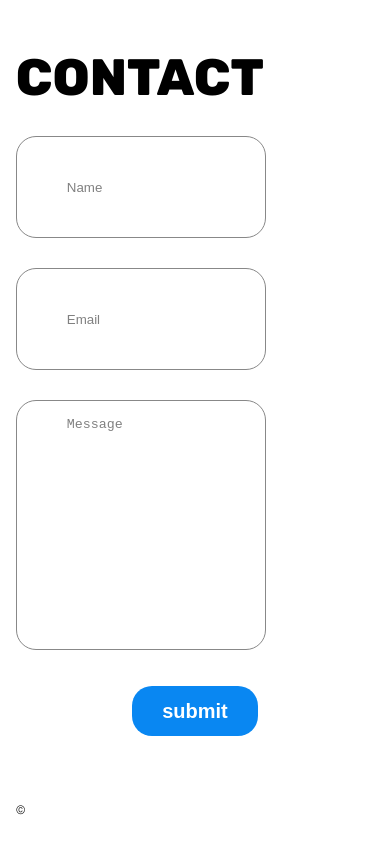
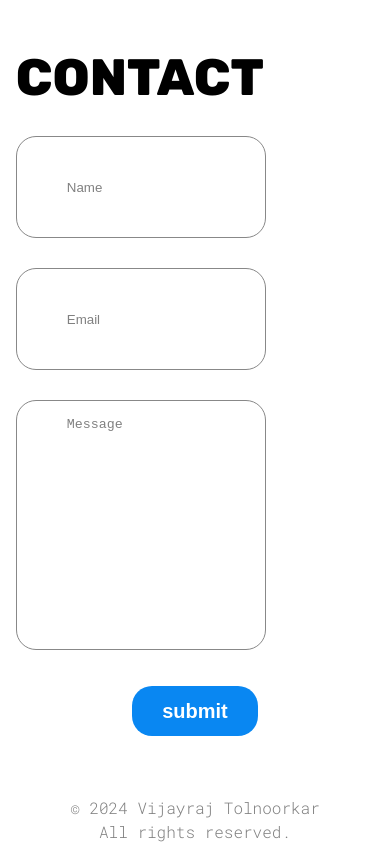
Before and after one commit to Vijayt2001/portfolio-react, a React (Vite) app: page / in a window 390 px wide. Shown: the part 7673-8517 px from the top of the page. Before the commit the page ends 8493 px from the top, so only its background shows below. Built offline with nearby package versions, Linux system fonts and the light colour scheme.

Commit message:
added media queries

```diff
--- a/src/App.css
+++ b/src/App.css
@@ -68,3 +68,38 @@ p{
 .hover{
   cursor: pointer;
 }
+
+
+
+@media (width >= 800px) {
+  #root {
+    gap: 100px;
+  }
+  h1 {
+    font-size: 40px;
+  }
+  h2,
+  h3 {
+    font-size: 24px;
+  }
+  p {
+    font-size: 20px;
+  }
+
+  .sectionTitle {
+    margin-bottom: 60px;
+  }
+
+  @media (width >= 1400px) {
+    #root {
+      gap: 200px;
+    }
+    h1 {
+      font-size: 48px;
+    }
+
+    .sectionTitle {
+      margin-bottom: 75px;
+    }
+  }
+}
--- a/src/sections/Footer/Footer.jsx
+++ b/src/sections/Footer/Footer.jsx
@@ -6,7 +6,9 @@ function Footer() {
 
     <section id='footer' className={styles.container}>
 
-        <p>©</p>
+        <p>© 2024 Vijayraj Tolnoorkar <br />
+        All rights reserved.
+        </p>
 
     </section>
   )
--- a/src/sections/Footer/FooterStyles.module.css
+++ b/src/sections/Footer/FooterStyles.module.css
@@ -0,0 +1,7 @@
+.container{
+    text-align: center;
+    p{
+        font-size: 16px;
+        color: var(--footer-text-color);
+    }
+}
```
